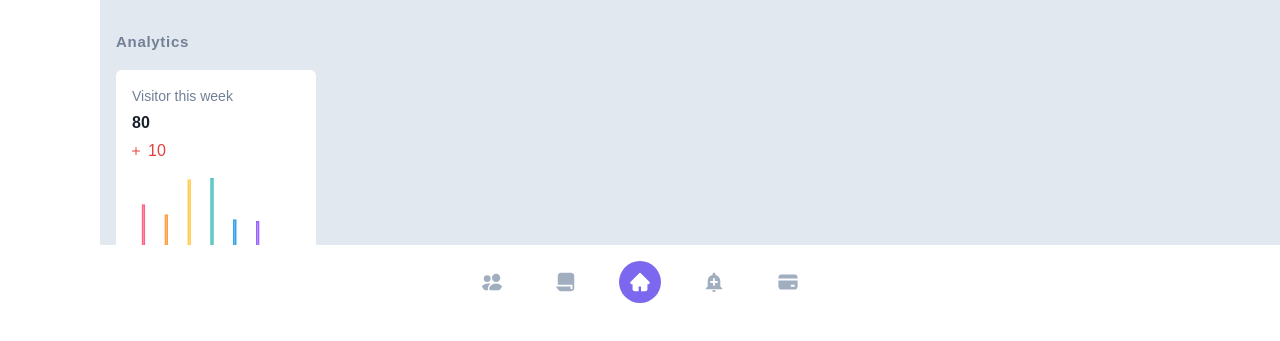
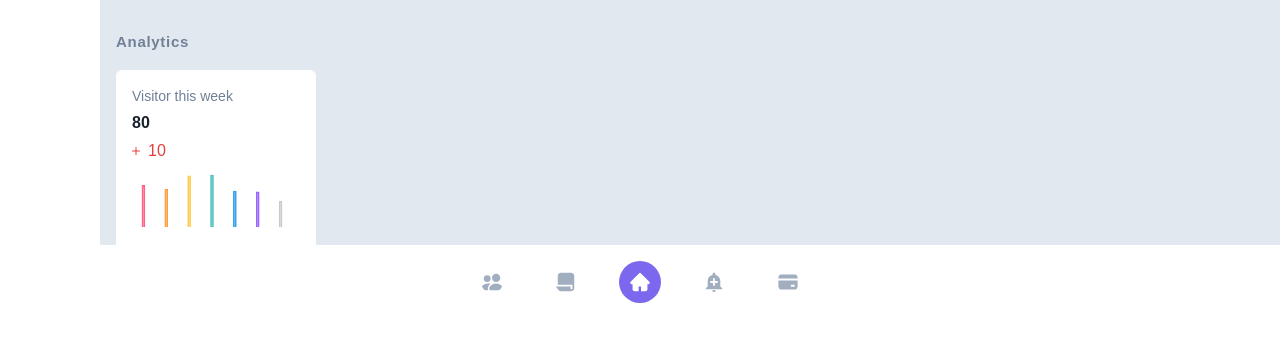
Before and after one commit to millanadhikari/service_ecommerce, a Next.js app: page /admin/home in a window 1280 px wide. Shown: the part 481-822 px from the top of the page. Built offline with nearby package versions, Linux system fonts and the light colour scheme; no server answers.

Commit message:
Anlytics component donee

```diff
--- a/components/Admin/Home/Analytics/Analytics.tsx
+++ b/components/Admin/Home/Analytics/Analytics.tsx
@@ -7,13 +7,16 @@ export function Analytics() {
   return (
     <Box px={4} py={4}>
         <Text fontSize="15px" color="gray.500" letterSpacing="0.7px" fontWeight="semibold">Analytics</Text>
-        <Flex bg="white" py={4} px={4} my={4} rounded="md" flexDirection="column" h="200px" w="200px">
+        <Flex bg="white" py={4} px={4} my={4}  rounded="md" flexDirection="column" h="180px" w="200px">
             <Flex flexDirection="column" gap={1}>
                 <Text fontSize="sm" color="gray.500">Visitor this week</Text>
                 <Text fontWeight="semibold">80</Text>
                 <Flex color="red.500" alignItems="center" gap={2}><AddIcon fontSize="8px"/>10</Flex>
             </Flex >
+            <Flex w="100%">
             <VisitorChart/>
+            <Box w="50%"> </Box>
+            </Flex>
 
         </Flex>
          </Box>
--- a/components/Admin/Home/Analytics/VisitorChart.tsx
+++ b/components/Admin/Home/Analytics/VisitorChart.tsx
@@ -68,7 +68,7 @@ const data = {
 }
 function VisitorChart() {
   return (
-    <Box w={40} h={40}>
+    <Box w={40} h={16}>
       <Bar
         data={data}
         options={options}
```
